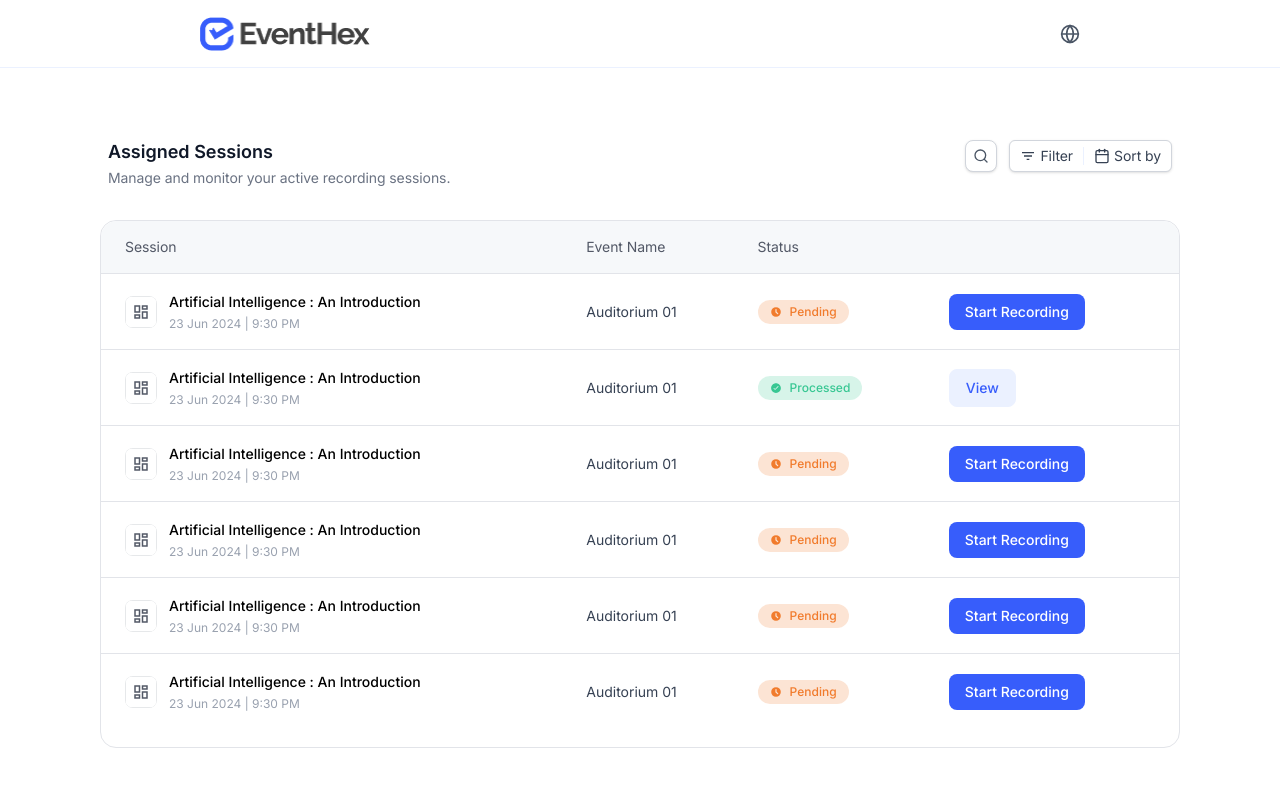
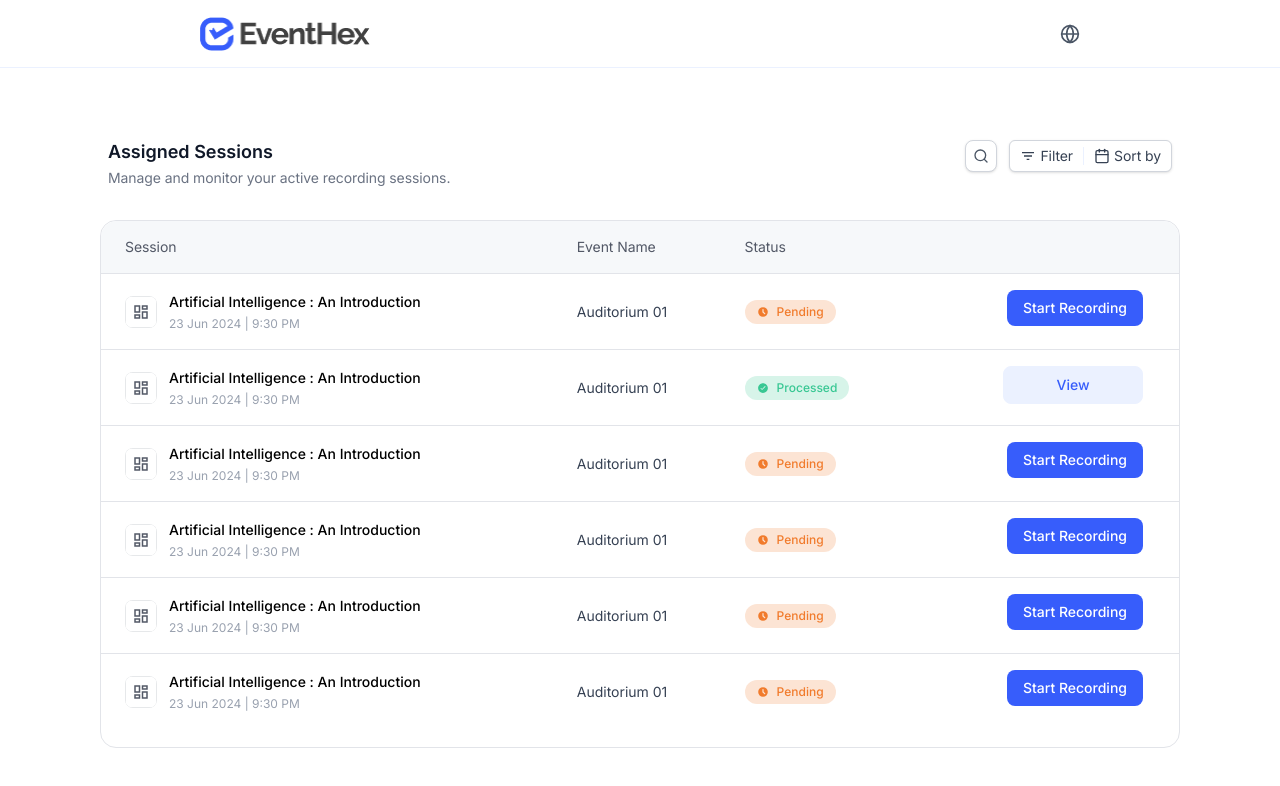
Before and after one commit to Abhinandh05/frontend-tasks, a Next.js app: page / in a window 1280 px wide. Shown: the top 786 px of the page. Built offline with nearby package versions, Linux system fonts and the light colour scheme.

Commit message:
Completed the table Session

```diff
--- a/components/SessionTable.jsx
+++ b/components/SessionTable.jsx
@@ -8,7 +8,7 @@ import Image from "next/image";
 export default function SessionTable() {
     return (
         <div className="flex justify-center items-center p-8">
-            <div className="w-[1080px] h-200px border border-[#E2E4E9] rounded-2xl bg-white mx-auto pb-[17px]">
+            <div className="w-[1080px]  border border-[#E2E4E9] rounded-2xl bg-white mx-auto pb-[17px]">
                 <table className="w-full border-collapse">
                     <thead>
                     <tr className="text-left bg-nutral-100 font-normal text-sm leading-5 tracking-[-0.006em]">
@@ -67,17 +67,18 @@ export default function SessionTable() {
                             </td>
 
 
-                            <td className="py-4 pr-6 pl-4">
+                            <td className="py-4 pr-6 pl-4 flex justify-end mr-3">
                                 {session.status === "Pending" ? (
-                                    <button className="bg-blue-100 text-white px-4 py-2 rounded-lg text-sm font-medium hover:bg-blue-500 transition-colors">
+                                    <button className="bg-blue-100 text-white px-4 py-2 rounded-lg text-sm font-medium hover:bg-blue-500 transition-colors min-w-[120px]">
                                         Start Recording
                                     </button>
                                 ) : (
-                                    <button className="bg-gray-200 text-blue-100 px-4 py-2 rounded-lg text-sm font-medium hover:bg-gray-300 transition-colors border border-gray-200">
+                                    <button className="bg-gray-200 text-blue-100 px-4 py-2 rounded-lg text-sm font-medium hover:bg-gray-300 transition-colors border border-gray-200 min-w-[140px]">
                                         View
                                     </button>
                                 )}
                             </td>
+
                         </tr>
                     ))}
                     </tbody>
```
